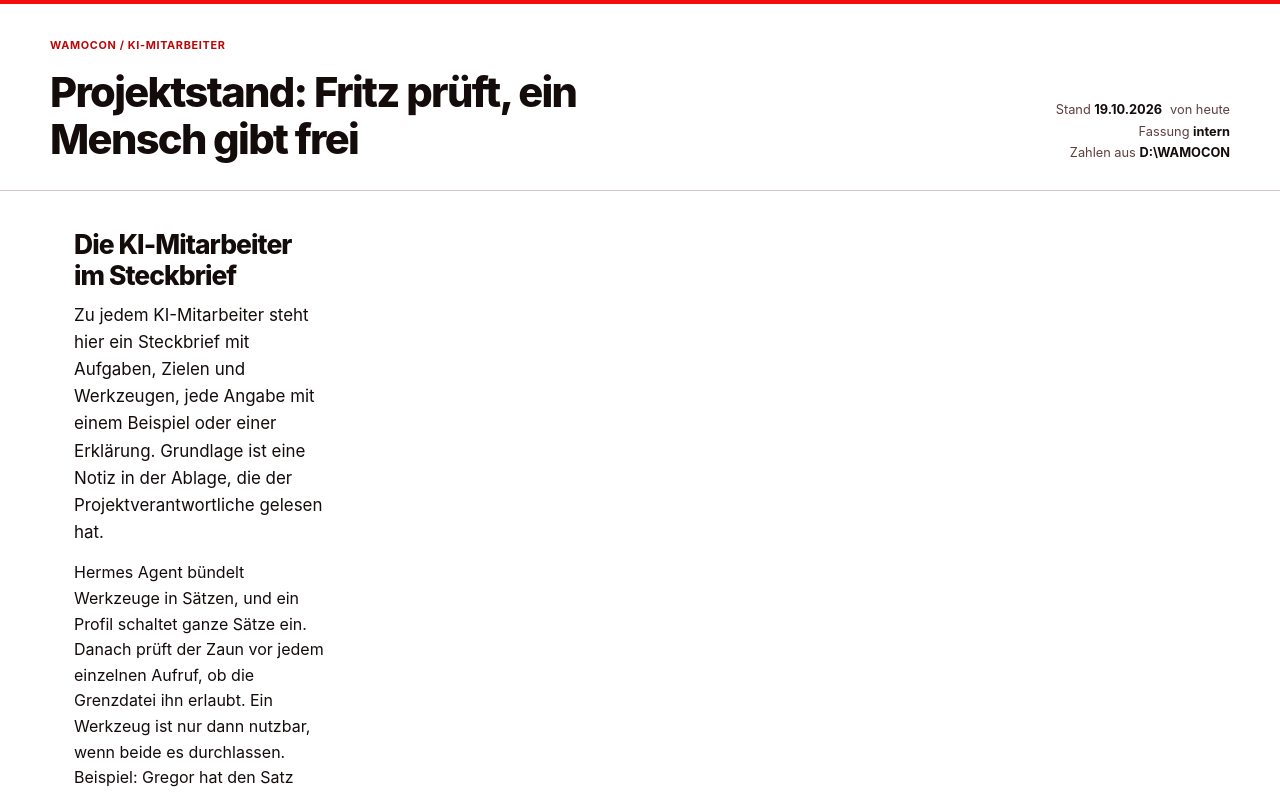
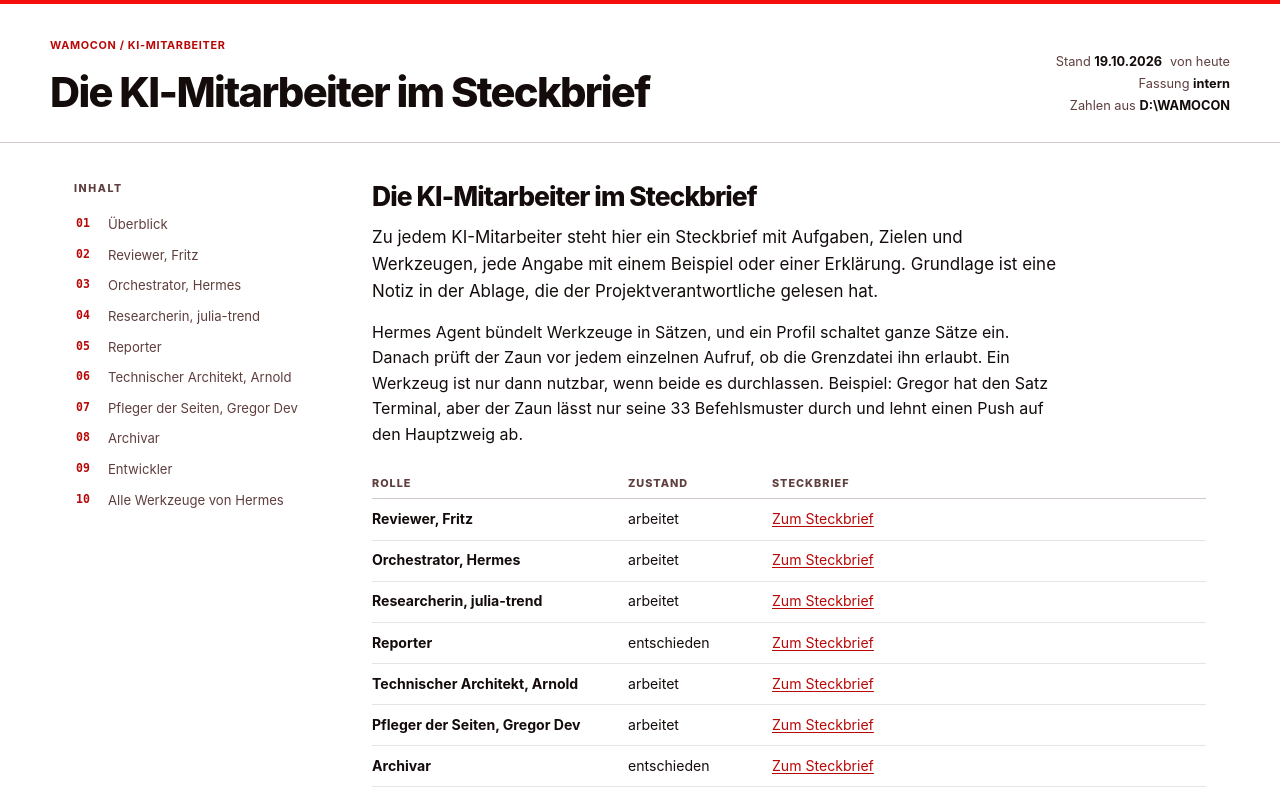
Before and after one commit to Wamocon/kiKollege, a Next.js app: page /mannschaft in a window 1280 px wide. Shown: the top 794 px of the page. Built offline with nearby package versions, Linux system fonts and the light colour scheme.

Commit message:
A-0017 Navigation auf mannschaft, Arnold mit Namen

```diff
--- a/app/mannschaft/page.tsx
+++ b/app/mannschaft/page.tsx
@@ -38,9 +38,34 @@ export default function Seite() {
 
   return (
     <>
-      <Kopf />
+      <Kopf titel="Die KI-Mitarbeiter im Steckbrief" />
 
       <div className="rumpf">
+        <nav className="nav" aria-label="Abschnitte dieser Seite">
+          <p className="nav-titel">Inhalt</p>
+          <ol>
+            <li>
+              <a href="#ueberblick">
+                <span className="nr">01</span>
+                <span>Überblick</span>
+              </a>
+            </li>
+            {sichtbareMitarbeiter.map((m, i) => (
+              <li key={m.kopf}>
+                <a href={`#${m.kopf}`}>
+                  <span className="nr">{String(i + 2).padStart(2, '0')}</span>
+                  <span>{titel(m.kopf)}</span>
+                </a>
+              </li>
+            ))}
+            <li>
+              <a href="#werkzeuge">
+                <span className="nr">{String(sichtbareMitarbeiter.length + 2).padStart(2, '0')}</span>
+                <span>Alle Werkzeuge von Hermes</span>
+              </a>
+            </li>
+          </ol>
+        </nav>
         <main className="inhalt" id="inhalt">
           {/* 01 ------------------------------------------------------------ */}
           <section id="ueberblick">
```
Also changed, not shown: data/projektstand.json.
